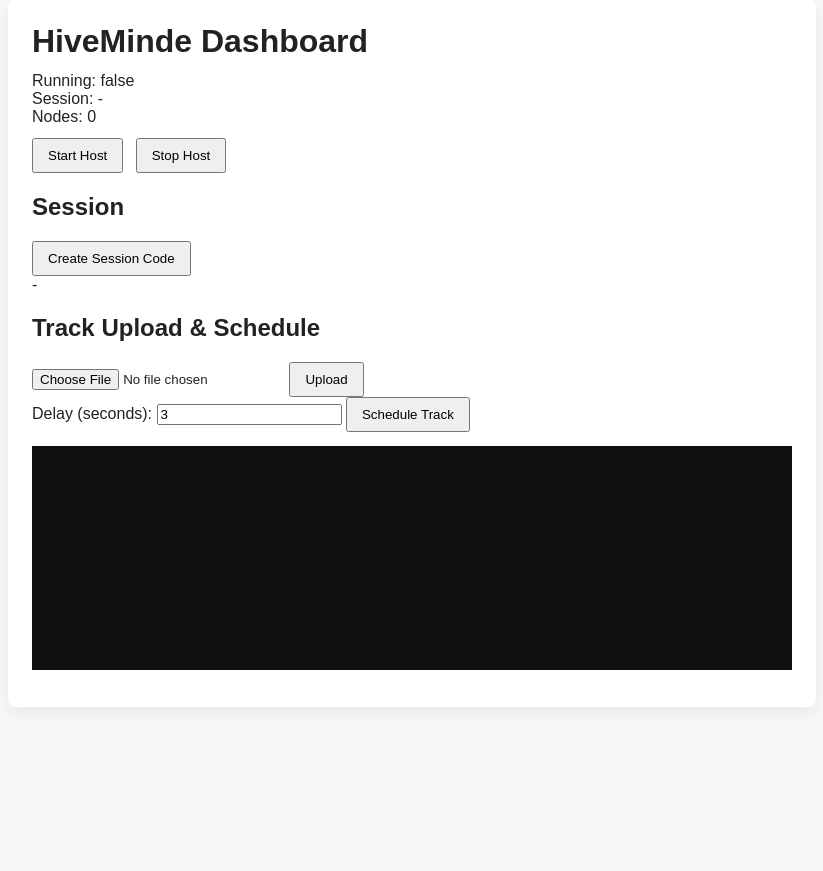
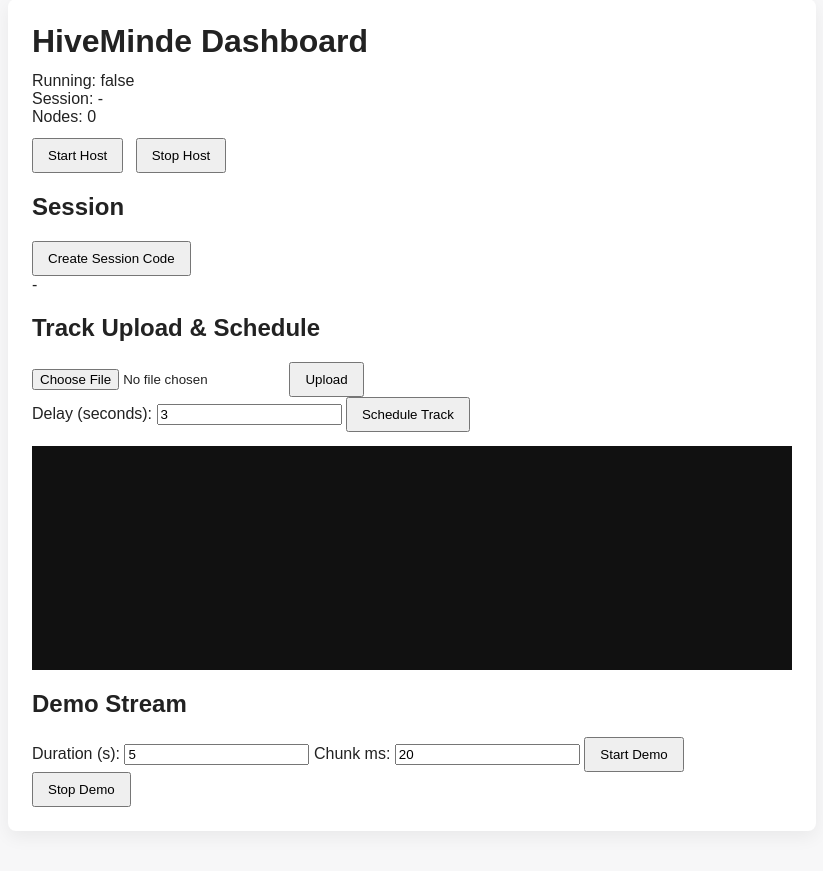
Before and after one commit to Sudheer0831/Hiveminde, a Flask app: page / in a window 1280 px wide. Shown: the part 41-912 px from the top of the page, without its empty margins (228-1051 px from the left). Before the commit the page ends 711 px from the top, so only its background shows below. Run offline with Flask 3, Linux system fonts and the light colour scheme.

Commit message:
feat(demo): add host-side demo stream endpoints and UI controls

```diff
--- a/app.py
+++ b/app.py
@@ -16,6 +16,7 @@ app = Flask(__name__, static_folder='static', template_folder='templates')
 
 # _host_state holds: host, thread, loop
 _host_state = {"host": None, "thread": None, "loop": None}
+_host_state.update({"demo_event": None, "demo_future": None})
 
 
 def _run_host(host: HiveMindHostEnhanced):
@@ -110,6 +111,75 @@ def schedule():
     return jsonify({"ok": True, "start_at": start_at})
 
 
+@app.route('/api/demo/start', methods=['POST'])
+def demo_start():
+    data = request.get_json() or {}
+    duration = float(data.get('duration', 5.0))
+    chunk_ms = int(data.get('chunk_ms', 20))
+
+    host = _host_state.get("host")
+    loop = _host_state.get("loop")
+    if not host or not loop:
+        return jsonify({"ok": False, "reason": "host not running"}), 400
+
+    if _host_state.get('demo_future') is not None:
+        return jsonify({"ok": False, "reason": "demo already running"}), 400
+
+    async def _demo_generator(host_app, duration_s, chunk_ms, stop_event: asyncio.Event):
+        sr = host_app.codec_manager.sample_rate
+        channels = host_app.codec_manager.channels
+        codec = host_app.codec_manager
+        import math, time
+        start = time.time()
+        freq = 440.0
+        while (time.time() - start) < duration_s and not stop_event.is_set():
+            frame_count = int(sr * (chunk_ms / 1000.0))
+            pcm = bytearray()
+            for n in range(frame_count):
+                t = n / sr
+                val = int(0.5 * 32767.0 * math.sin(2.0 * math.pi * freq * t))
+                pcm.extend(int(val).to_bytes(2, 'little', signed=True))
+
+            encoded, _ = codec.encode(bytes(pcm))
+            msg = Protocol.create_audio_chunk(play_at=time.time() + 0.2, sample_rate=sr, channels=channels, audio_data=encoded)
+            try:
+                await host_app.network_server.broadcast(msg)
+            except Exception:
+                pass
+            await asyncio.sleep(chunk_ms / 1000.0)
+
+    # create stop event on host loop
+    fut_event = asyncio.run_coroutine_threadsafe(asyncio.Event(), loop)
+    stop_event = fut_event.result()
+
+    # schedule generator
+    future = asyncio.run_coroutine_threadsafe(_demo_generator(host, duration, chunk_ms, stop_event), loop)
+    _host_state['demo_event'] = stop_event
+    _host_state['demo_future'] = future
+
+    return jsonify({"ok": True})
+
+
+@app.route('/api/demo/stop', methods=['POST'])
+def demo_stop():
+    loop = _host_state.get('loop')
+    stop_event = _host_state.get('demo_event')
+    future = _host_state.get('demo_future')
+    if not loop or not stop_event or not future:
+        return jsonify({"ok": False, "reason": "demo not running"}), 400
+
+    try:
+        # set the event on the host loop
+        asyncio.run_coroutine_threadsafe(stop_event.set(), loop).result(timeout=2)
+    except Exception:
+        pass
+
+    # clear stored refs
+    _host_state['demo_event'] = None
+    _host_state['demo_future'] = None
+    return jsonify({"ok": True})
+
+
 @app.route('/api/start', methods=['POST'])
 def start():
     if _host_state.get("host") and _host_state["host"].running:
--- a/static/script.js
+++ b/static/script.js
@@ -62,3 +62,16 @@ document.getElementById('schedule').addEventListener('click', async () => {
   const r = await api('/api/schedule', 'POST', JSON.stringify({ track_url: url, delay }));
   if (r.ok) appendLog('Scheduled to start at ' + new Date(r.start_at * 1000).toLocaleTimeString()); else appendLog('Schedule failed: ' + (r.reason||'unknown'));
 });
+
+// Demo controls
+document.getElementById('demo-start').addEventListener('click', async () => {
+  const duration = parseFloat(document.getElementById('demo-duration').value || '5');
+  const chunk_ms = parseInt(document.getElementById('demo-chunk').value || '20');
+  const r = await api('/api/demo/start', 'POST', JSON.stringify({ duration, chunk_ms }));
+  if (r.ok) appendLog('Demo started'); else appendLog('Demo start failed: ' + (r.reason||'unknown'));
+});
+
+document.getElementById('demo-stop').addEventListener('click', async () => {
+  const r = await api('/api/demo/stop', 'POST');
+  if (r.ok) appendLog('Demo stopped'); else appendLog('Demo stop failed: ' + (r.reason||'unknown'));
+});
--- a/templates/index.html
+++ b/templates/index.html
@@ -35,6 +35,13 @@
       </div>
 
       <pre id="log"></pre>
+      <h2>Demo Stream</h2>
+      <div>
+        <label>Duration (s): <input id="demo-duration" type="number" value="5" /></label>
+        <label>Chunk ms: <input id="demo-chunk" type="number" value="20" /></label>
+        <button id="demo-start">Start Demo</button>
+        <button id="demo-stop">Stop Demo</button>
+      </div>
     </div>
     <script src="/static/script.js"></script>
   </body>
```
